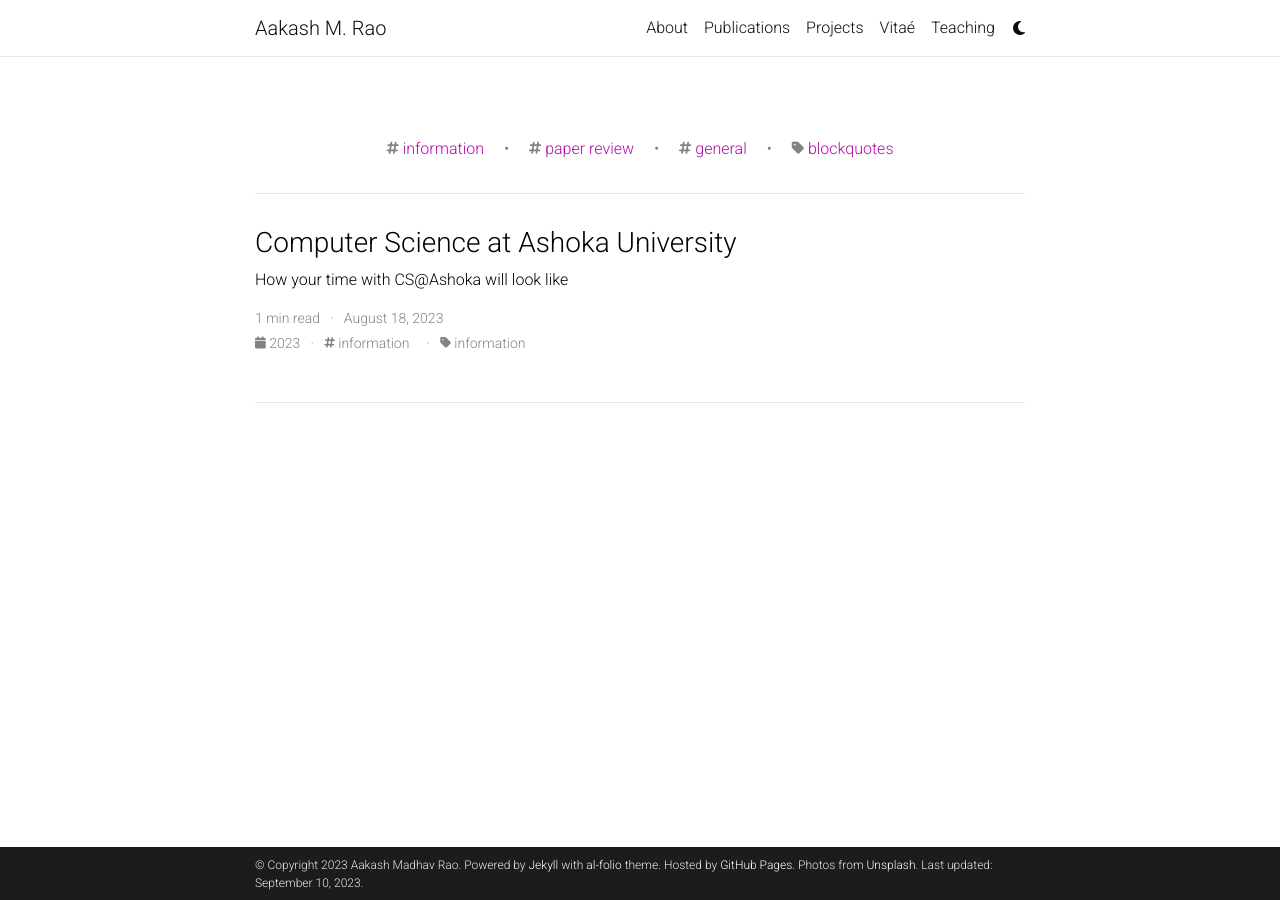
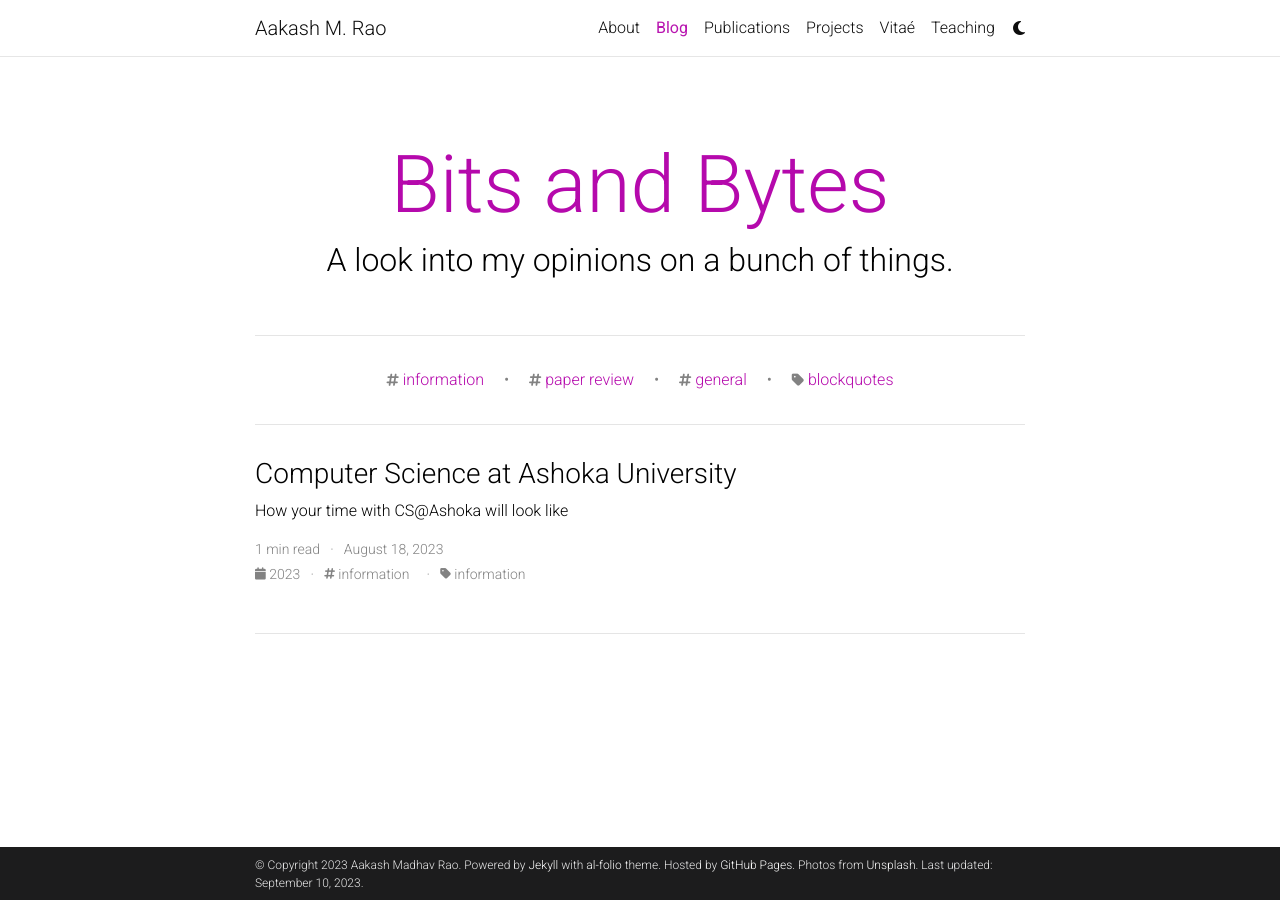
Before and after one commit to mraoaakash/mraoaakash.github.io, a Jekyll site: the page built from blog/index.html, in a window 1280 px wide. Built offline with Jekyll 4.4.1, drawn with Linux system fonts in a browser that asks for light colours; the list of posts is cut into pages by our own code; comment, search, counter and statistics services are not loaded; a style sheet for code colours, icons or effects is not loaded.

Commit message:
Update _config.yml

```diff
--- a/_config.yml
+++ b/_config.yml
@@ -123,9 +123,9 @@
 # Blog
 # -----------------------------------------------------------------------------
 
-blog_name:  # blog_name will be displayed in your blog page
-blog_nav_title:   # your blog must have a title for it to be displayed in the nav bar
-blog_description:
+blog_name: Bits and Bytes # blog_name will be displayed in your blog page
+blog_nav_title:  Blog # your blog must have a title for it to be displayed in the nav bar
+blog_description: A look into my opinions on a bunch of things.
 permalink: /blog/:year/:title/
 
 # Pagination
```
